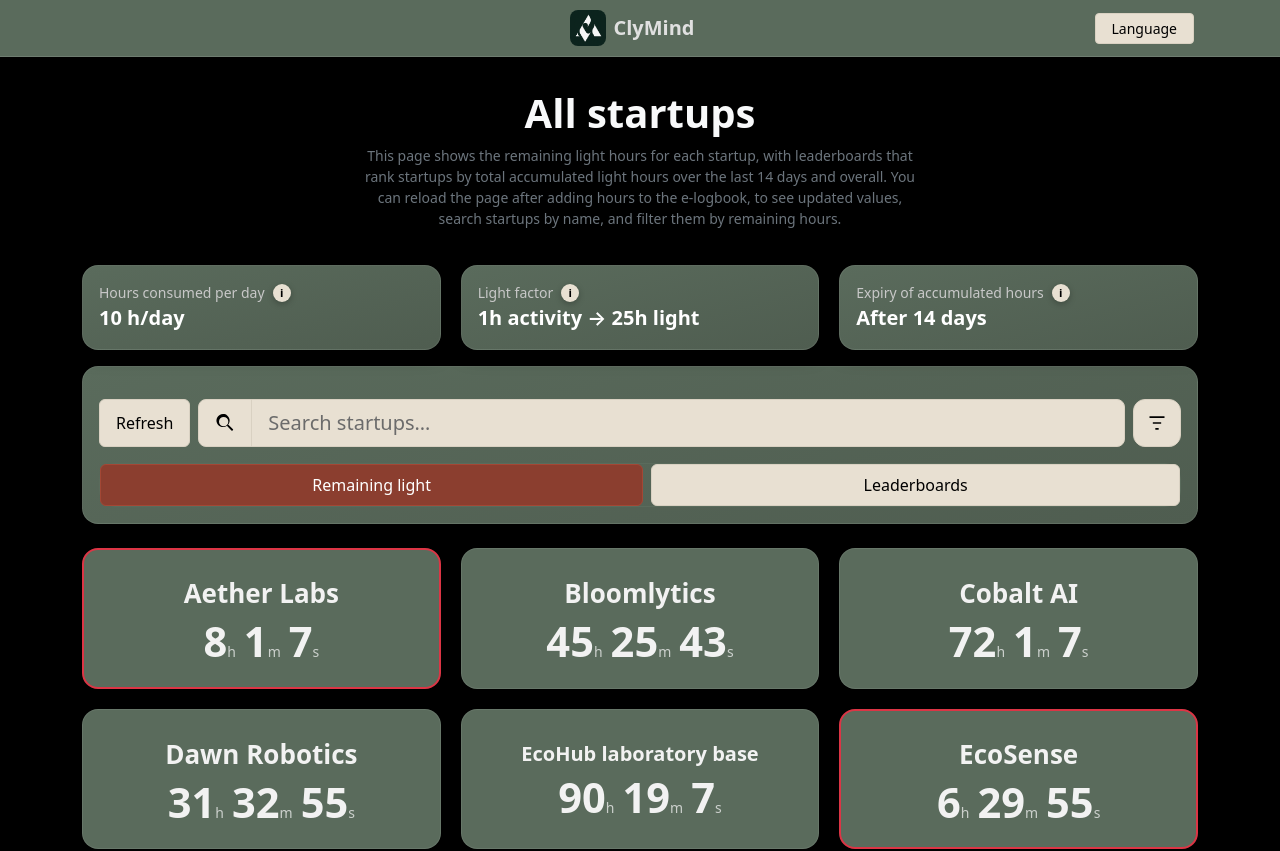
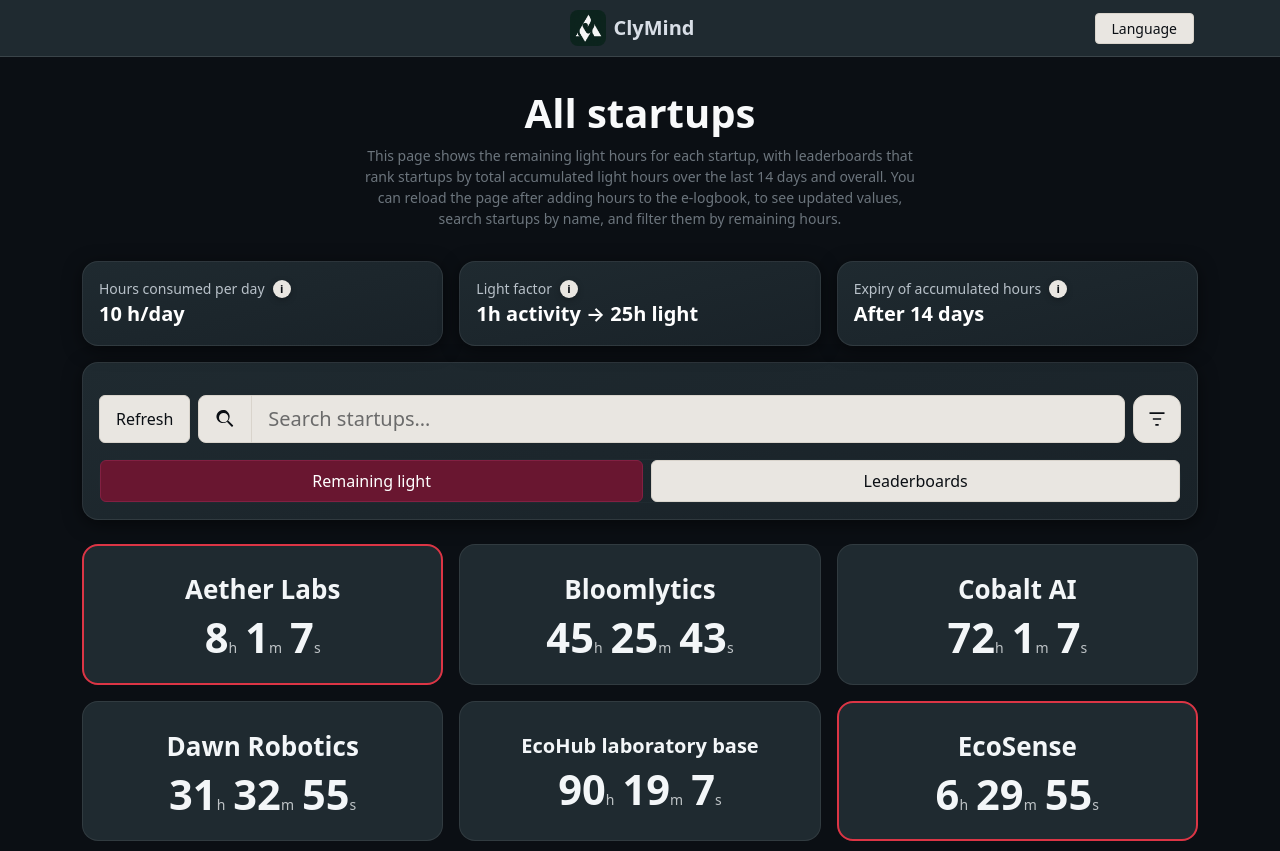
Before and after one commit to clymind/clymind-ui, a React (Vite) app: page / in a window 1280 px wide. Shown: the top 851 px of the page. Built offline with nearby package versions, Linux system fonts and the light colour scheme.

Commit message:
basic design

```diff
--- a/src/index.css
+++ b/src/index.css
@@ -5,21 +5,21 @@
 
 :root{
   /* New palette */
-  --deep-black: #000000;
-  --copper-green: #5A6B5C; /* main surface */
-  --caoba-accent: #8B3E2F; /* accent */
-  --light-gray: #E0E0E0; /* secondary text */
-  --secondary-text-darker: #C8C8C8; /* slightly darker secondary on green */
-  --warm-beige: #E8E0D2; /* soft surface/background (slightly less bright) */
-  --text-bright: #F2F2F2; /* brighter text for cards and rows */
+  --deep-black: #0B0F14; /* elegant deep ink */
+  --copper-green: #1F2A30; /* slate main surface */
+  --caoba-accent: #691630; /* dark refined bordeaux accent */
+  --light-gray: #D8DEE6; /* refined light text */
+  --secondary-text-darker: #B8C1C9; /* muted secondary on slate */
+  --warm-beige: #E9E6E1; /* soft greige surface */
+  --text-bright: #F3F6F8; /* crisp bright text for dark cards/rows */
   --card-padding: 1rem; /* unified internal padding */
-  --card-gap: 1.25rem; /* unified external gap */
+  --card-gap: 1rem; /* unified external gap */
 
   /* Derived tones */
-  --copper-green-soft: #6f7f70;
-  --copper-green-hover: #4f5d50;
-  --caoba-accent-hover: #A34735;
-  --beige-border: #d9d1c2;
+  --copper-green-soft: #2A3940;
+  --copper-green-hover: #192228;
+  --caoba-accent-hover: #822042; /* slightly brighter hover for contrast */
+  --beige-border: #D9D4CC;
   --beige-shadow: rgba(0,0,0,.35);
 
   /* Selection & interactions (replacing old select vars) */
@@ -113,7 +113,7 @@ body, body *{font-smooth:always; -webkit-font-smoothing:antialiased;}
   border:1px solid var(--beige-border); background:var(--warm-beige); color:var(--deep-black); border-radius:.75rem;
   transition:background .2s ease, transform .15s ease, color .15s ease, border-color .15s ease;
 }
-.filter-btn:hover{ background:var(--caoba-accent); color:#fff; border-color: var(--caoba-accent-hover); cursor:pointer; transform:translateY(-2px); }
+.filter-btn:hover{ background:var(--caoba-accent-hover); color:#fff; border-color: var(--caoba-accent-hover); cursor:pointer; transform:translateY(-2px); }
 .filter-icon{ width:20px; height:20px; fill: currentColor; display:block; }
 .dropdown-menu.filter-menu{
   background:var(--warm-beige); border:1px solid var(--beige-border); color:#1d211c;
@@ -131,7 +131,7 @@ body, body *{font-smooth:always; -webkit-font-smoothing:antialiased;}
 .input-group-text.bg-dark{ background: var(--warm-beige) !important; color: var(--deep-black) !important; border-color: var(--beige-border) !important; }
 .form-control.bg-dark{ background: var(--warm-beige) !important; color: var(--deep-black) !important; border-color: var(--beige-border) !important; }
 .form-control.bg-dark::placeholder{ color:#6b6b6b; }
-.form-control.bg-dark:focus{ outline:none; box-shadow:0 0 0 .25rem rgba(139,62,47,.25); border-color: var(--caoba-accent) !important; }
+.form-control.bg-dark:focus{ outline:none; box-shadow:0 0 0 .25rem rgba(105,22,48,.35); border-color: var(--caoba-accent) !important; }
 
 /* Header buttons (Home/Language) beige on green, hover accent */
 .navbar .btn-outline-light, .btn-outline-success{
@@ -140,7 +140,7 @@ body, body *{font-smooth:always; -webkit-font-smoothing:antialiased;}
   border:1px solid var(--beige-border);
 }
 .navbar .btn-outline-light:hover, .btn-outline-success:hover{
-  background: var(--caoba-accent);
+  background: var(--caoba-accent-hover);
   color:#fff;
   border-color: var(--caoba-accent-hover);
 }
@@ -155,7 +155,7 @@ body, body *{font-smooth:always; -webkit-font-smoothing:antialiased;}
 }
 .leaderboard-toggle .btn{ border:none !important; box-shadow:none !important; }
 .btn-outline-light:hover, .btn-outline-success:hover{
-  background: var(--caoba-accent) !important;
+  background: var(--caoba-accent-hover) !important;
   color:#fff !important;
   border-color: var(--caoba-accent-hover) !important;
 }
@@ -228,7 +228,7 @@ input, textarea, select, [contenteditable="true"], [contenteditable=""]{ user-se
 
 /* Info icon tooltip styling */
 .info-container{position:relative; display:inline-flex; align-items:center; justify-content:center; width:18px; height:18px; border-radius:999px; background:var(--warm-beige); color:var(--deep-black); font-size:.7rem; font-weight:700; cursor:help; line-height:1; box-shadow:0 2px 6px rgba(0,0,0,.25);}
-.info-container:focus,.info-container:hover{background:var(--caoba-accent); color:#fff;}
+.info-container:focus,.info-container:hover{background:var(--caoba-accent-hover); color:#fff;}
 .info-icon{display:inline-block; line-height:1;}
 .info-tooltip{position:absolute; bottom:110%; left:50%; transform:translateX(-50%); white-space:normal; min-width:180px; max-width:320px; background:var(--warm-beige); padding:.75rem .9rem; border:1px solid var(--beige-border); border-radius:.6rem; font-size:.9rem; line-height:1.35; letter-spacing:.01em; color:#1d211c; opacity:0; pointer-events:none; transition:opacity .18s ease, transform .18s ease; z-index:10; box-shadow:0 6px 22px rgba(0,0,0,.55);}
 .surface .info-tooltip{ background: var(--copper-green); color: var(--light-gray); border-color: rgba(255,255,255,.18); }
```
